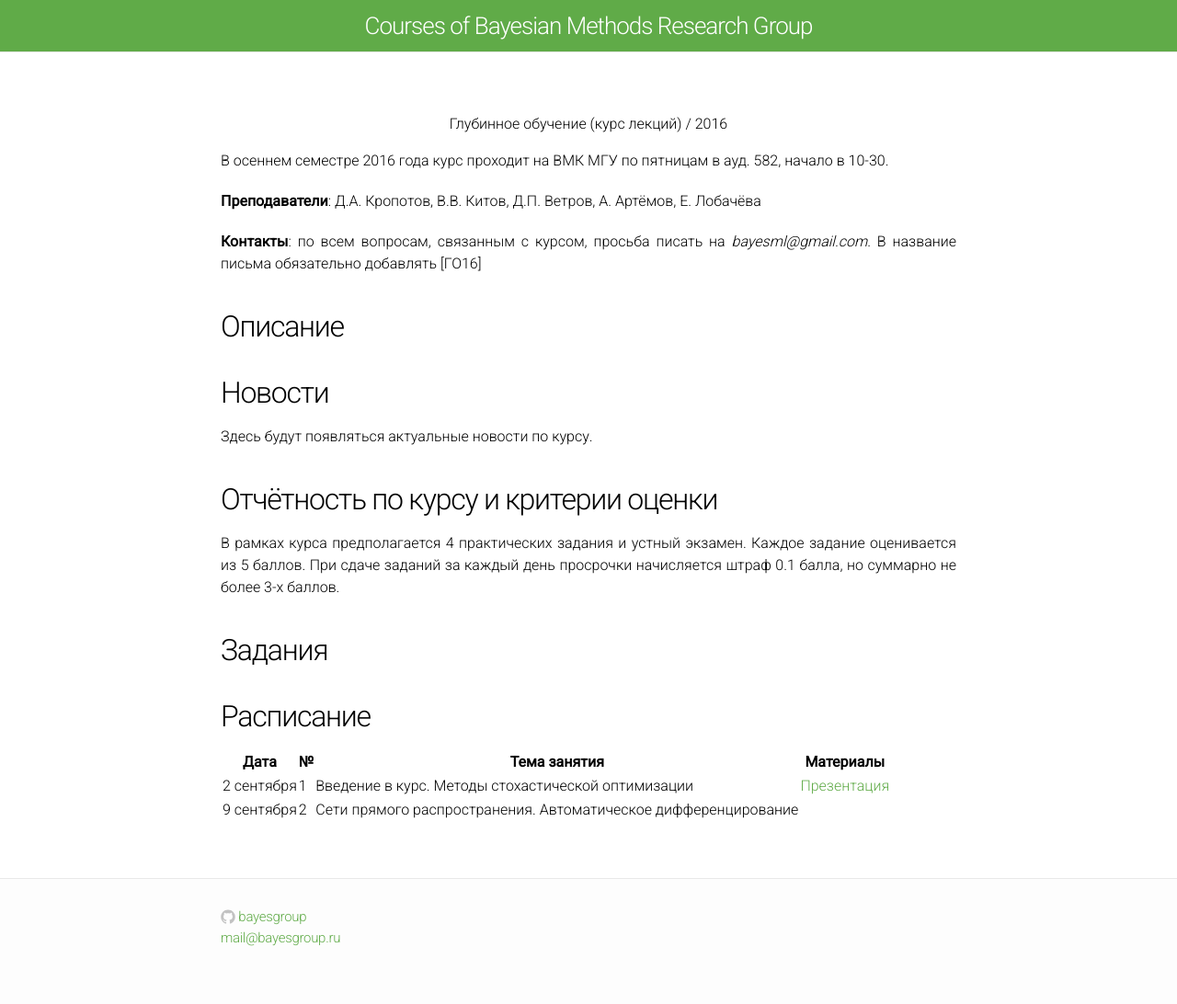
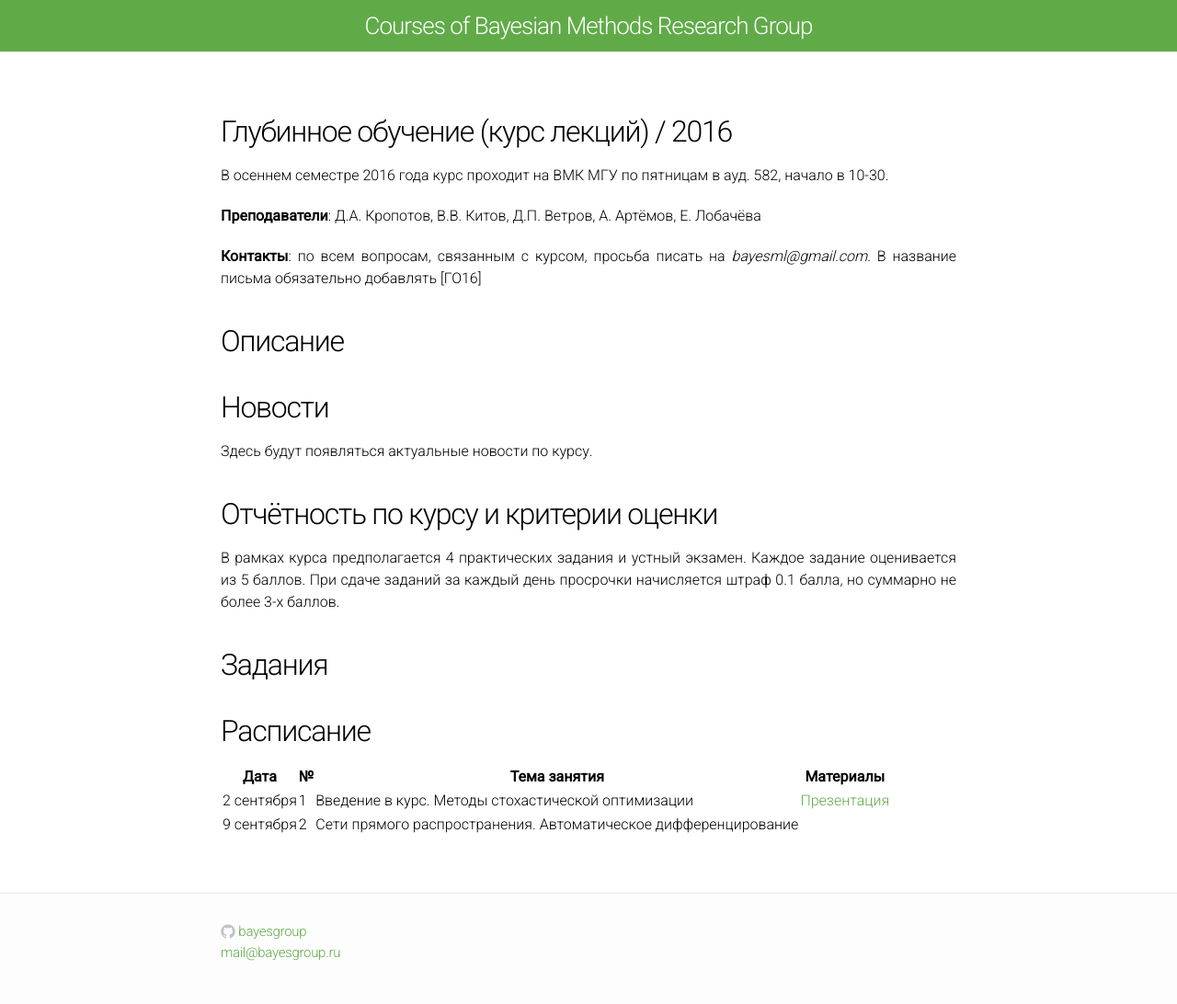
Before and after one commit to bayesgroup/bayesgroup.github.io, a Jekyll site: the page built from dl/2016/dl2016.md, in a window 1280 px wide. Shown: the whole page at 92% size. Built offline with Jekyll 4.4.1, drawn with Linux system fonts in a browser that asks for light colours.

```diff
--- a/dl/2016/dl2016.md
+++ b/dl/2016/dl2016.md
@@ -3,7 +3,7 @@
 permalink: /dl/
 ---
 
-<h1 align="center">Глубинное обучение (курс лекций) / 2016</h1>
+## Глубинное обучение (курс лекций) / 2016
 
 В осеннем семестре 2016 года курс проходит на ВМК МГУ по пятницам в ауд. 582, начало в 10-30.
 
```
